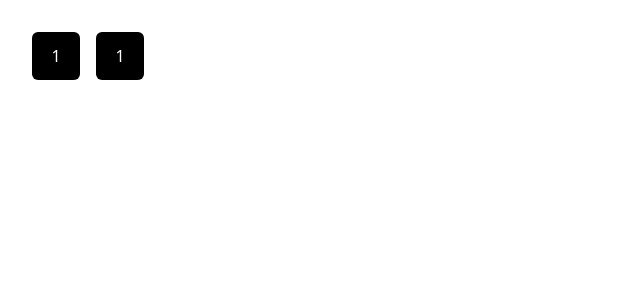
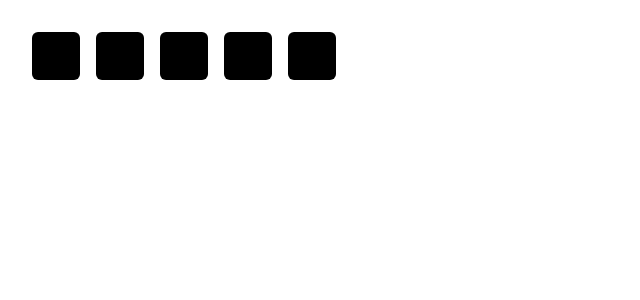
Before and after one commit to aelynna/yahtzeena, a React (Vite) app: page / in a window 1280 px wide. Shown: the top 300 px of the page, without its empty margins (0-640 px from the left). Built offline with nearby package versions, Linux system fonts and the light colour scheme.

Commit message:
added pips :D

```diff
--- /dev/null
+++ b/src/app/Dice.tsx
@@ -0,0 +1,72 @@
+export default function Dice(props: { number: number; onClick: () => void }) {
+  let pips;
+  switch (props.number) {
+    case 1: {
+      pips = <div className="h-2 w-2 rounded-full bg-white" />;
+      break;
+    }
+    case 2: {
+      pips = (
+        <div className="grid grid-cols-3 grid-rows-3 gap-1.5">
+          <div className="col-start-3 row-start-1 h-2 w-2 rounded-full bg-white" />
+          <div className="row-start-3 h-2 w-2 rounded-full bg-white" />
+        </div>
+      );
+      break;
+    }
+    case 3: {
+      pips = (
+        <div className="grid grid-cols-3 gap-1.5">
+          <div className="col-start-3 row-start-1 h-2 w-2 rounded-full bg-white" />
+          <div className="col-start-2 row-start-2 h-2 w-2 rounded-full bg-white" />
+          <div className="col-start-1 row-start-3 h-2 w-2 rounded-full bg-white" />
+        </div>
+      );
+      break;
+    }
+    case 4: {
+      pips = (
+        <div className="grid grid-cols-3 grid-rows-3 gap-1.5">
+          <div className="col-start-1 row-start-1 h-2 w-2 rounded-full bg-white" />
+          <div className="col-start-3 row-start-1 h-2 w-2 rounded-full bg-white" />
+          <div className="col-start-1 row-start-3 h-2 w-2 rounded-full bg-white" />
+          <div className="col-start-3 row-start-3 h-2 w-2 rounded-full bg-white" />
+        </div>
+      );
+      break;
+    }
+    case 5: {
+      pips = (
+        <div className="grid grid-cols-3 grid-rows-3 gap-1.5">
+          <div className="col-start-1 row-start-1 h-2 w-2 rounded-full bg-white" />
+          <div className="col-start-3 row-start-1 h-2 w-2 rounded-full bg-white" />
+          <div className="col-start-2 row-start-2 h-2 w-2 rounded-full bg-white" />
+          <div className="col-start-1 row-start-3 h-2 w-2 rounded-full bg-white" />
+          <div className="col-start-3 row-start-3 h-2 w-2 rounded-full bg-white" />
+        </div>
+      );
+      break;
+    }
+    case 6: {
+      pips = (
+        <div className="grid grid-cols-3 grid-rows-3 gap-1.5">
+          <div className="col-start-1 row-start-1 h-2 w-2 rounded-full bg-white" />
+          <div className="col-start-3 row-start-1 h-2 w-2 rounded-full bg-white" />
+          <div className="col-start-1 row-start-2 h-2 w-2 rounded-full bg-white" />
+          <div className="col-start-3 row-start-2 h-2 w-2 rounded-full bg-white" />
+          <div className="col-start-1 row-start-3 h-2 w-2 rounded-full bg-white" />
+          <div className="col-start-3 row-start-3 h-2 w-2 rounded-full bg-white" />
+        </div>
+      );
+      break;
+    }
+  }
+  return (
+    <button
+      onClick={props.onClick}
+      className="flex h-12 w-12 items-center justify-center rounded-md bg-black text-white hover:bg-gray-800"
+    >
+      {pips}
+    </button>
+  );
+}
--- a/src/app/Game.tsx
+++ b/src/app/Game.tsx
@@ -1,22 +1,15 @@
 import { useState } from "react";
+import Dice from "./Dice";
 
 function Game() {
   return (
     <div className="flex space-x-4 bg-white p-8">
       <RandomDice />
       <RandomDice />
+      <RandomDice />
+      <RandomDice />
+      <RandomDice />
     </div>
-  );
-}
-
-function Dice(props: { number: number; onClick: () => void }) {
-  return (
-    <button
-      onClick={props.onClick}
-      className="flex h-12 w-12 items-center justify-center rounded-md bg-black text-white hover:bg-gray-800"
-    >
-      <div>{props.number}</div>
-    </button>
   );
 }
 
@@ -24,10 +17,12 @@ function RandomDice() {
   function handleClick() {
     setNumber(randomIntFromInterval(1, 6));
   }
+
   function randomIntFromInterval(min: number, max: number) {
     return Math.floor(Math.random() * (max - min + 1) + min);
   }
-  const [number, setNumber] = useState(1);
+
+  const [number, setNumber] = useState(0);
 
   return (
     <>
```
